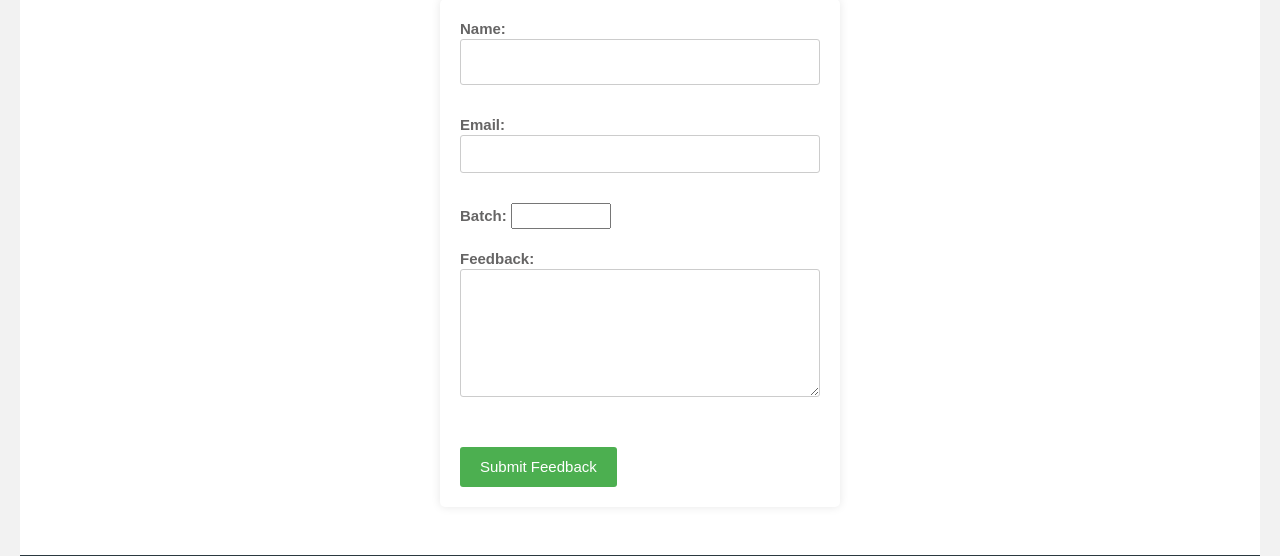
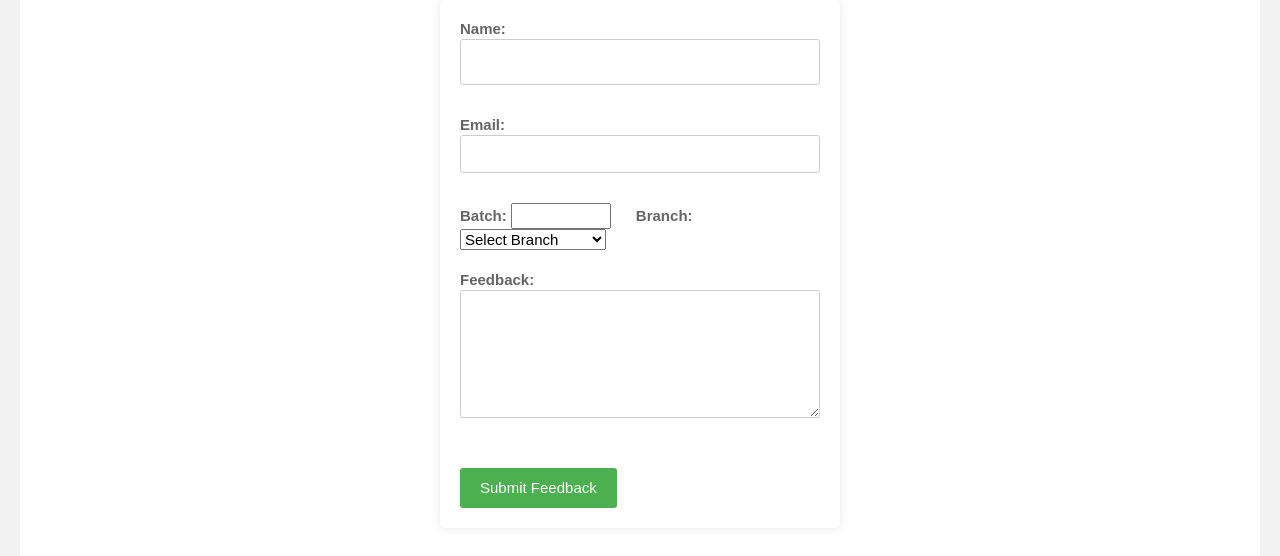
Before and after one commit to Sha1kh4/college_project, a PHP site: page /alumni.php in a window 1280 px wide. Shown: the part 537-1093 px from the top of the page. Run offline with PHP 8.4, Linux system fonts and the light colour scheme; some libraries are stand-ins or nearby versions.

Commit message:
added branch option to alumni.php

```diff
--- a/alumni.php
+++ b/alumni.php
@@ -19,12 +19,13 @@ if ($_SERVER['REQUEST_METHOD'] === 'POST') {
     $name = $_POST['name'];
     $email = $_POST['email'];
     $batch = $_POST['batch'];
+    $branch = $_POST['branch'];
     $feedback = $_POST['feedback'];
 
     // Prepare and execute the SQL query
-    $query = "INSERT INTO alumni_feedback (name, email, batch, feedback) VALUES (?, ?, ?, ?)";
+    $query = "INSERT INTO alumni_feedback (name, email, batch,branch, feedback) VALUES (?, ?, ?, ?, ?)";
     $stmt = $pdo->prepare($query);
-    $stmt->execute([$name, $email, $batch, $feedback]);
+    $stmt->execute([$name, $email, $batch,$branch, $feedback]);
 
     // Check if the feedback was successfully inserted
     if ($stmt->rowCount() > 0) {
@@ -36,8 +37,7 @@ if ($_SERVER['REQUEST_METHOD'] === 'POST') {
     // Handle any database connection errors
     echo "Database connection failed: " . $e->getMessage();
   }
-}
-?>
+}?>
 <!DOCTYPE html>
 <html lang="en">
 
@@ -140,7 +140,13 @@ if ($_SERVER['REQUEST_METHOD'] === 'POST') {
             <label for="email">Email:</label>
             <input type="email" id="email" name="email" required><br><br>
             <label for="batch">Batch:</label>
-            <input type="number" id="batch" name="batch" min="1900" max="2099" required>
+            <input type="number" id="batch" name="batch" min="1900" max="2099" required>&nbsp; &nbsp; &nbsp;
+            <label for="branch">Branch:</label>
+            <select id="branch" name="branch" required>
+        <option value="">Select Branch</option>
+        <option value="Computer Science">Computer Science</option>
+        <option value="Civil Engineering">Civil Engineering</option>
+    </select>
             <br><br>
 
 
```
